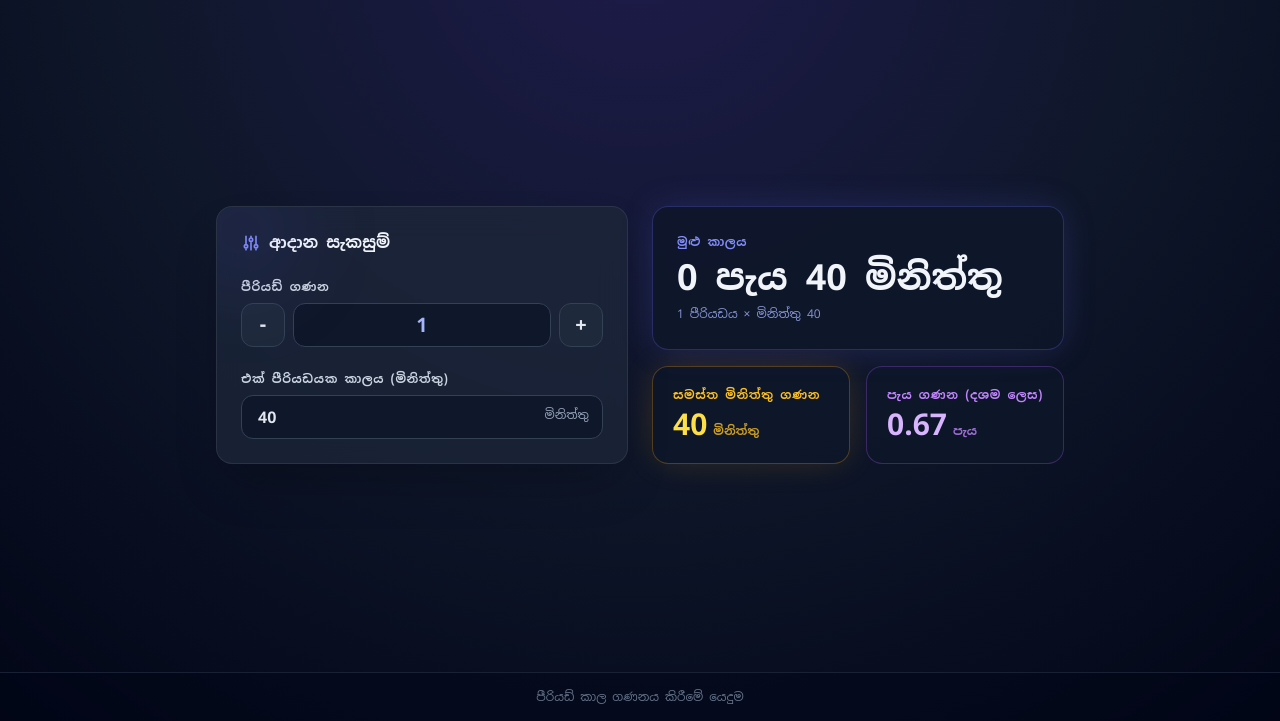
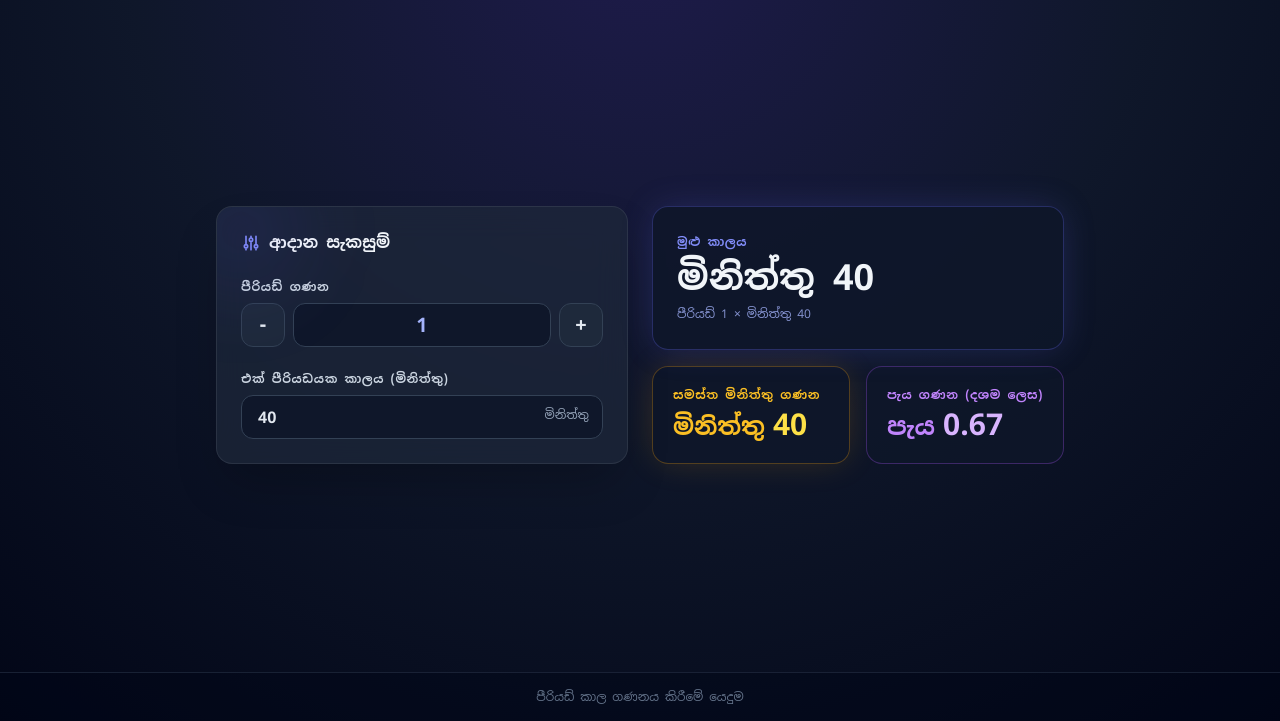
Before and after one commit to Nirosha-Sampath/period-calculator, a plain HTML site: page index.html in a window 1280 px wide. Shown: the part 79-800 px from the top of the page. Drawn offline with nearby package versions, Linux system fonts and the light colour scheme.

Commit message:
Update index.html

```diff
--- a/index.html
+++ b/index.html
@@ -160,10 +160,10 @@
                         මුළු කාලය
                     </div>
                     <div id="formattedTime" class="text-3xl sm:text-4xl font-extrabold text-slate-100 mb-1">
-                        0 පැය 40 මිනිත්තු
+                        මිනිත්තු 40
                     </div>
                     <div id="summaryBadge" class="text-xs text-indigo-300/80 font-medium mt-1">
-                        1 පීරියඩය × මිනිත්තු 40
+                        පීරියඩ් 1 × මිනිත්තු 40
                     </div>
                 </div>
 
@@ -174,9 +174,10 @@
                         <div class="text-xs font-bold text-amber-400 uppercase tracking-wider mb-1" id="labelTotalMinutes">
                             සමස්ත මිනිත්තු ගණන
                         </div>
-                        <div class="flex items-baseline space-x-1.5">
+                        <div class="flex items-baseline" id="totalMinutesContainer">
+                            <span id="prefixMinsUnit" class="text-xl sm:text-2xl font-bold text-amber-400 mr-2">මිනිත්තු</span>
                             <span id="totalMinutes" class="text-2xl sm:text-3xl font-extrabold text-amber-300">40</span>
-                            <span class="text-xs font-semibold text-amber-400/80" id="labelUnitMinutes">මිනිත්තු</span>
+                            <span id="suffixMinsUnit" class="text-xs font-semibold text-amber-400/80 ml-1.5 hidden"></span>
                         </div>
                     </div>
 
@@ -185,9 +186,10 @@
                         <div class="text-xs font-bold text-purple-400 uppercase tracking-wider mb-1" id="labelDecimalHours">
                             පැය ගණන (දශම ලෙස)
                         </div>
-                        <div class="flex items-baseline space-x-1.5">
+                        <div class="flex items-baseline" id="decimalHoursContainer">
+                            <span id="prefixHrsUnit" class="text-xl sm:text-2xl font-bold text-purple-400 mr-2">පැය</span>
                             <span id="decimalHours" class="text-2xl sm:text-3xl font-extrabold text-purple-300">0.67</span>
-                            <span class="text-xs font-semibold text-purple-400/80" id="labelUnitHours">පැය</span>
+                            <span id="suffixHrsUnit" class="text-xs font-semibold text-purple-400/80 ml-1.5 hidden"></span>
                         </div>
                     </div>
                 </div>
@@ -219,14 +221,11 @@
                 minsPerPeriod: 'මිනිත්තු',
                 totalAvailableTime: 'මුළු කාලය',
                 totalMinutes: 'සමස්ත මිනිත්තු ගණන',
-                unitMinutes: 'මිනිත්තු',
                 decimalHours: 'පැය ගණන (දශම ලෙස)',
-                unitHours: 'පැය',
                 footerText: 'පීරියඩ් කාල ගණනය කිරීමේ යෙදුම',
                 hrsUnit: 'පැය',
                 minsUnit: 'මිනිත්තු',
-                periodUnitSingular: 'පීරියඩය',
-                periodUnitPlural: 'පීරියඩ්'
+                periodUnit: 'පීරියඩ්'
             },
             en: {
                 title: 'Period Duration Calculator',
@@ -238,12 +237,12 @@
                 minsPerPeriod: 'mins / period',
                 totalAvailableTime: 'Total Available Time',
                 totalMinutes: 'Total Minutes',
-                unitMinutes: 'Minutes',
                 decimalHours: 'Equivalent Decimal Hours',
-                unitHours: 'Hours',
                 footerText: 'Period Duration Calculator',
-                hrsUnit: 'Hours',
-                minsUnit: 'Minutes',
+                hrsUnitSingular: 'hour',
+                hrsUnitPlural: 'hours',
+                minsUnitSingular: 'minute',
+                minsUnitPlural: 'minutes',
                 periodUnitSingular: 'Period',
                 periodUnitPlural: 'Periods'
             }
@@ -267,10 +266,30 @@
             document.getElementById('labelMinsPerPeriod').textContent = t.minsPerPeriod;
             document.getElementById('labelTotalAvailableTime').textContent = t.totalAvailableTime;
             document.getElementById('labelTotalMinutes').textContent = t.totalMinutes;
-            document.getElementById('labelUnitMinutes').textContent = t.unitMinutes;
             document.getElementById('labelDecimalHours').textContent = t.decimalHours;
-            document.getElementById('labelUnitHours').textContent = t.unitHours;
             document.getElementById('footerText').textContent = t.footerText;
+
+            // Handle unit position for single metric displays
+            const prefixMins = document.getElementById('prefixMinsUnit');
+            const suffixMins = document.getElementById('suffixMinsUnit');
+            const prefixHrs = document.getElementById('prefixHrsUnit');
+            const suffixHrs = document.getElementById('suffixHrsUnit');
+
+            if (currentLang === 'si') {
+                prefixMins.textContent = t.minsUnit;
+                prefixMins.classList.remove('hidden');
+                suffixMins.classList.add('hidden');
+
+                prefixHrs.textContent = t.hrsUnit;
+                prefixHrs.classList.remove('hidden');
+                suffixHrs.classList.add('hidden');
+            } else {
+                prefixMins.classList.add('hidden');
+                suffixMins.classList.remove('hidden');
+
+                prefixHrs.classList.add('hidden');
+                suffixHrs.classList.remove('hidden');
+            }
         }
 
         function adjustPeriods(delta) {
@@ -293,17 +312,45 @@
             const remainingMins = totalMins % 60;
             const decimalHrs = (totalMins / 60).toFixed(2);
 
-            // Display Updates
+            // Display Raw Numbers
             document.getElementById('totalMinutes').textContent = totalMins;
             document.getElementById('decimalHours').textContent = decimalHrs;
 
-            // Formatted Time String
             if (currentLang === 'si') {
-                document.getElementById('formattedTime').textContent = `${hours} පැය ${remainingMins} මිනිත්තු`;
-                const periodText = periods === 1 ? t.periodUnitSingular : t.periodUnitPlural;
-                document.getElementById('summaryBadge').textContent = `${periods} ${periodText} × මිනිත්තු ${length}`;
+                // Sinhala: Units placed BEFORE numerical values
+                // Example: පැය 1 මිනිත්තු 40, or මිනිත්තු 40 if hours = 0
+                let formattedStr = "";
+                if (hours > 0 && remainingMins > 0) {
+                    formattedStr = `පැය ${hours} මිනිත්තු ${remainingMins}`;
+                } else if (hours > 0 && remainingMins === 0) {
+                    formattedStr = `පැය ${hours}`;
+                } else {
+                    formattedStr = `මිනිත්තු ${remainingMins}`;
+                }
+
+                document.getElementById('formattedTime').textContent = formattedStr;
+                document.getElementById('summaryBadge').textContent = `පීරියඩ් ${periods} × මිනිත්තු ${length}`;
+
             } else {
-                document.getElementById('formattedTime').textContent = `${hours}h ${remainingMins}m`;
+                // English: Numerical values placed BEFORE units with proper pluralization
+                let hrsText = hours === 1 ? t.hrsUnitSingular : t.hrsUnitPlural;
+                let minsText = remainingMins === 1 ? t.minsUnitSingular : t.minsUnitPlural;
+
+                let formattedStr = "";
+                if (hours > 0 && remainingMins > 0) {
+                    formattedStr = `${hours} ${hrsText} ${remainingMins} ${minsText}`;
+                } else if (hours > 0 && remainingMins === 0) {
+                    formattedStr = `${hours} ${hrsText}`;
+                } else {
+                    formattedStr = `${remainingMins} ${minsText}`;
+                }
+
+                document.getElementById('formattedTime').textContent = formattedStr;
+
+                // Update English units for single metric cards
+                document.getElementById('suffixMinsUnit').textContent = totalMins === 1 ? t.minsUnitSingular : t.minsUnitPlural;
+                document.getElementById('suffixHrsUnit').textContent = parseFloat(decimalHrs) === 1 ? t.hrsUnitSingular : t.hrsUnitPlural;
+
                 const periodText = periods === 1 ? t.periodUnitSingular : t.periodUnitPlural;
                 document.getElementById('summaryBadge').textContent = `${periods} ${periodText} × ${length} mins`;
             }
```
